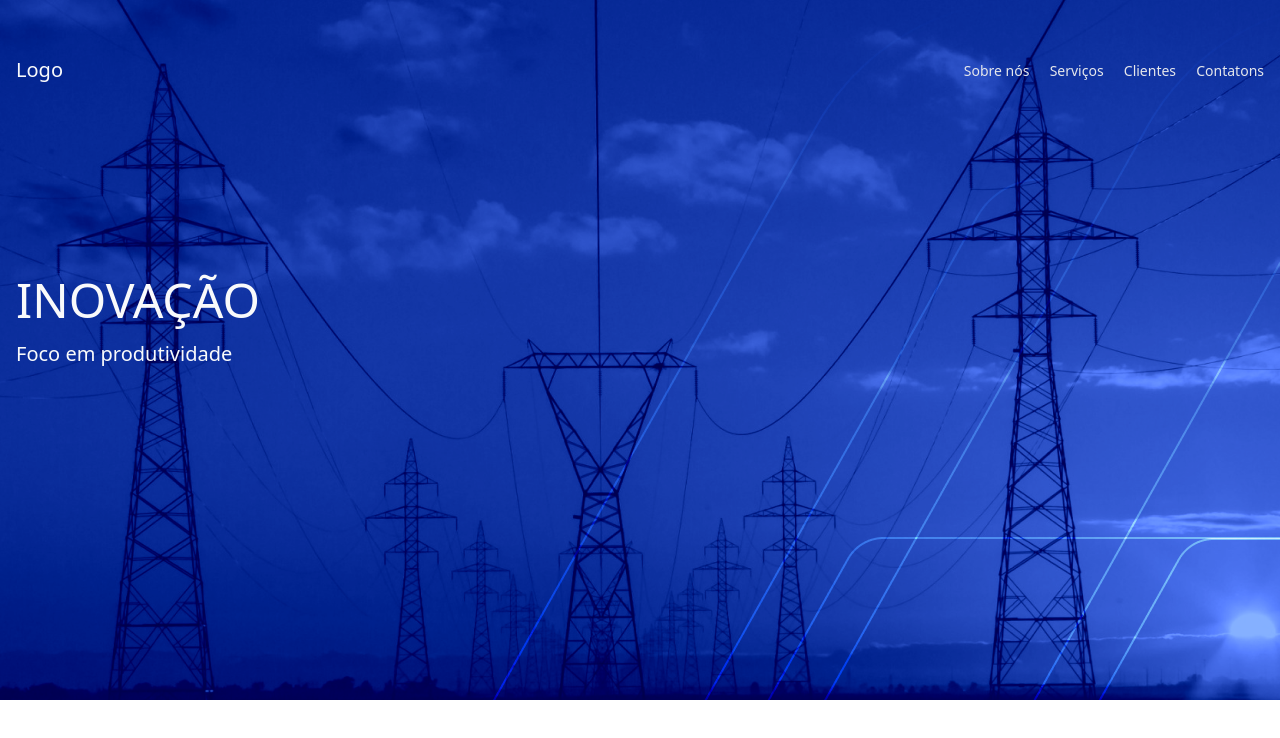
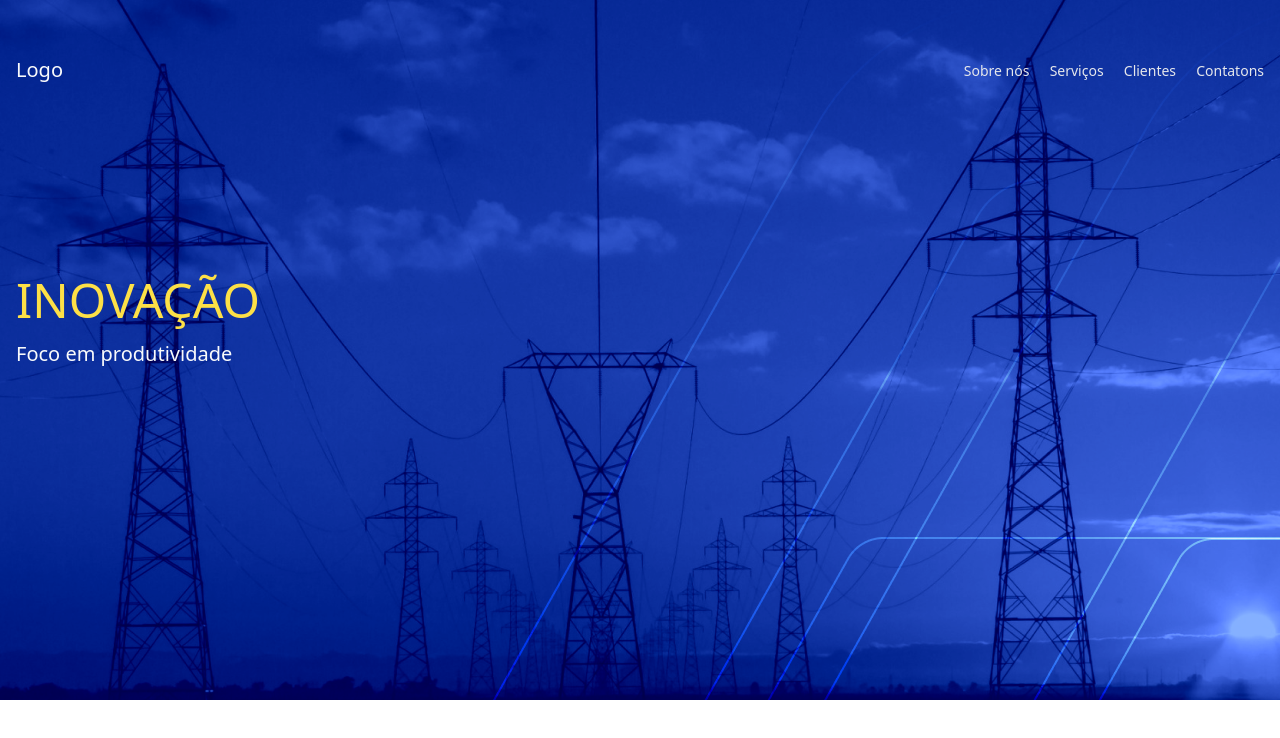
Before and after one commit to wellsUX/projeto-1tw, a website: page src/index.html in a window 1280 px wide. Drawn offline with Linux system fonts and the light colour scheme.

Commit message:
texto cor amarela

```diff
--- a/src/index.html
+++ b/src/index.html
@@ -21,7 +21,7 @@
                 </ul>
             </div>
         <div class="space-y-4">
-            <h1 class="text-5xl text-gray-50 uppercase">
+            <h1 class="text-5xl text-yellow-300 uppercase">
             Inovação
             </h1>
             <h2 class="text-xl text-gray-50">
```
